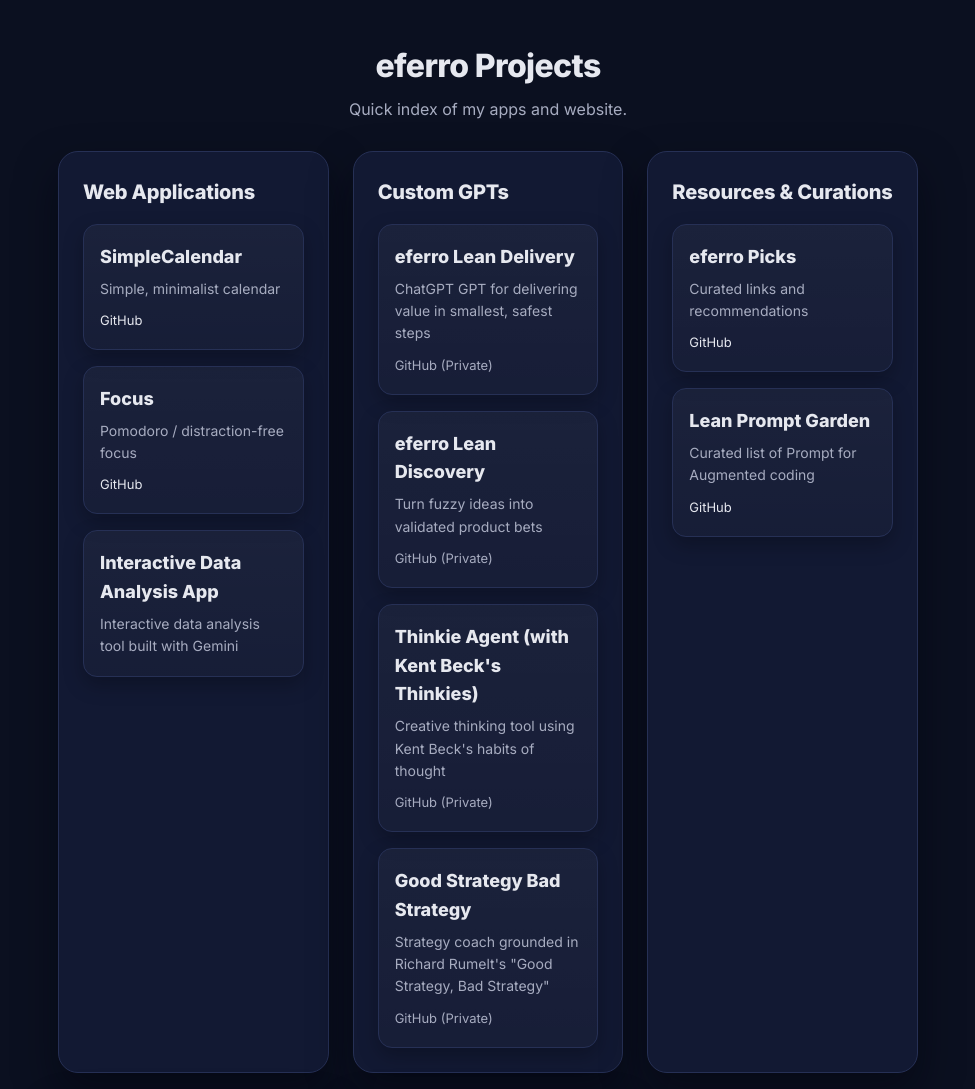
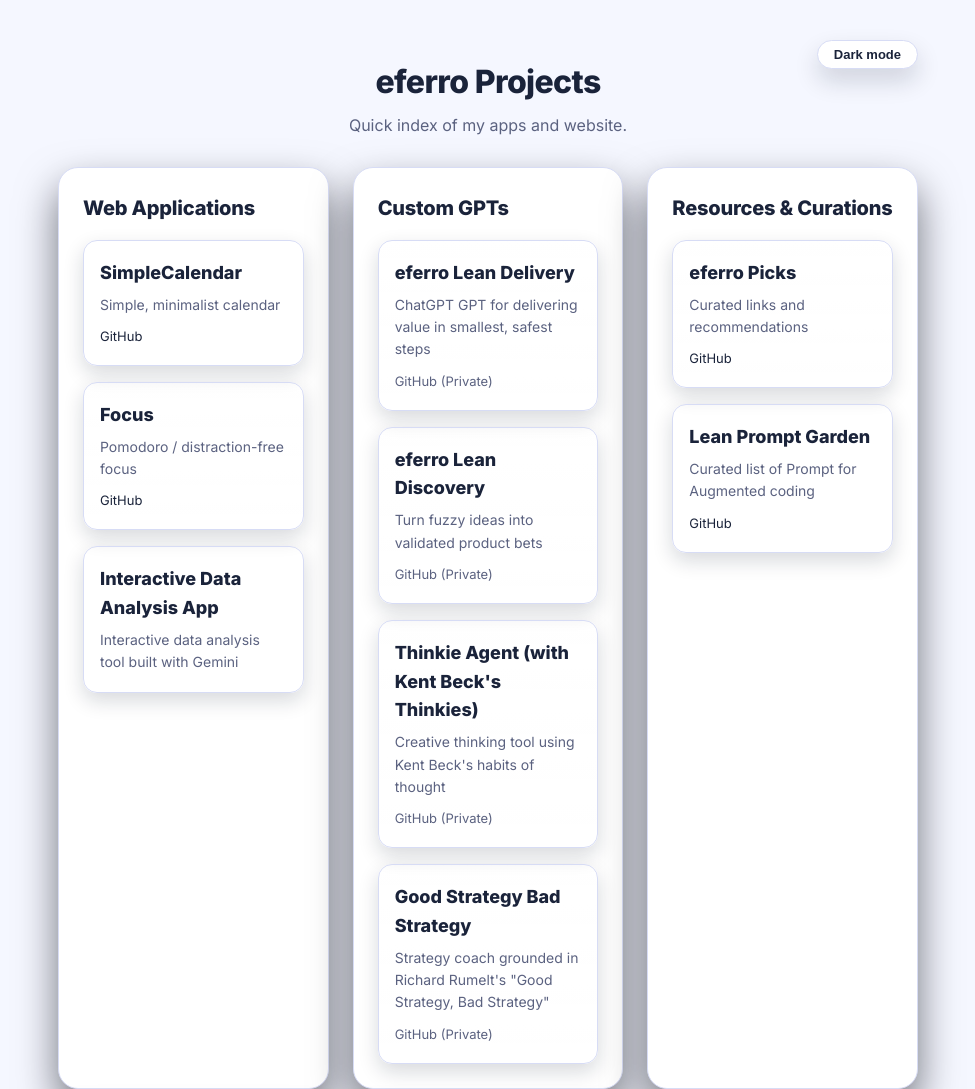
Before and after one commit to eferro/eferro.github.io, a plain HTML site: page index.html in a window 1280 px wide. Shown: the top 1089 px of the page, without its empty margins (152-1127 px from the left). Drawn offline with Linux system fonts and the light colour scheme.

Commit message:
Add light mode theme toggle

```diff
--- a/index.html
+++ b/index.html
@@ -13,6 +13,7 @@
 <body>
   <main class="container">
     <header class="header">
+      <button id="theme-toggle" class="theme-toggle" type="button" aria-label="Toggle color theme">Toggle theme</button>
       <h1 class="title">eferro Projects</h1>
       <p class="subtitle">Quick index of my apps and website.</p>
     </header>
@@ -123,7 +124,49 @@
   </main>
 
   <script>
-    document.getElementById('year').textContent = new Date().getFullYear();
+    const yearEl = document.getElementById('year');
+    if (yearEl) {
+      yearEl.textContent = new Date().getFullYear();
+    }
+
+    const root = document.documentElement;
+    const themeToggle = document.getElementById('theme-toggle');
+    const storedTheme = window.localStorage.getItem('theme');
+    const mediaQuery = window.matchMedia('(prefers-color-scheme: dark)');
+    const systemPrefersDark = mediaQuery.matches;
+
+    const applyTheme = (theme) => {
+      root.dataset.theme = theme;
+      if (themeToggle) {
+        const isDark = theme === 'dark';
+        themeToggle.setAttribute('aria-pressed', String(isDark));
+        themeToggle.textContent = isDark ? 'Light mode' : 'Dark mode';
+        themeToggle.title = isDark ? 'Switch to light mode' : 'Switch to dark mode';
+      }
+    };
+
+    const currentTheme = storedTheme || (systemPrefersDark ? 'dark' : 'light');
+    applyTheme(currentTheme);
+
+    if (themeToggle) {
+      themeToggle.addEventListener('click', () => {
+        const nextTheme = root.dataset.theme === 'dark' ? 'light' : 'dark';
+        window.localStorage.setItem('theme', nextTheme);
+        applyTheme(nextTheme);
+      });
+    }
+
+    const handlePreferenceChange = (event) => {
+      if (!window.localStorage.getItem('theme')) {
+        applyTheme(event.matches ? 'dark' : 'light');
+      }
+    };
+
+    if (typeof mediaQuery.addEventListener === 'function') {
+      mediaQuery.addEventListener('change', handlePreferenceChange);
+    } else if (typeof mediaQuery.addListener === 'function') {
+      mediaQuery.addListener(handlePreferenceChange);
+    }
   </script>
 
 </body>
--- a/style.css
+++ b/style.css
@@ -7,6 +7,17 @@
   --accent-2: #a7ffcf;
   --border: #263055;
   --shadow: rgba(0, 0, 0, 0.25);
+}
+
+:root[data-theme="light"] {
+  --bg: #f5f7ff;
+  --panel: #ffffff;
+  --text: #1a233a;
+  --muted: #5b6280;
+  --accent: #2f58ff;
+  --accent-2: #0946c5;
+  --border: #d7dcf5;
+  --shadow: rgba(15, 23, 42, 0.16);
 }
 
 * { box-sizing: border-box; }
@@ -19,6 +30,7 @@ body {
   background: var(--bg);
   color: var(--text);
   line-height: 1.6;
+  transition: background 180ms ease, color 180ms ease;
 }
 
 .container {
@@ -30,6 +42,8 @@ body {
 .header {
   text-align: center;
   margin-bottom: 28px;
+  position: relative;
+  padding-top: 16px;
 }
 
 .title {
@@ -42,6 +56,33 @@ body {
 .subtitle {
   margin: 0;
   color: var(--muted);
+}
+
+.theme-toggle {
+  position: absolute;
+  top: 0;
+  right: 0;
+  border: 1px solid var(--border);
+  border-radius: 999px;
+  padding: 6px 16px;
+  background: var(--panel);
+  color: var(--text);
+  font-size: 13px;
+  font-weight: 600;
+  cursor: pointer;
+  box-shadow: 0 12px 24px var(--shadow);
+  transition: background 160ms ease, border-color 160ms ease, transform 160ms ease, color 160ms ease;
+}
+
+.theme-toggle:hover {
+  background: color-mix(in srgb, var(--accent) 14%, var(--panel));
+  border-color: color-mix(in oklab, var(--accent) 45%, var(--border));
+  transform: translateY(-1px);
+}
+
+.theme-toggle:focus-visible {
+  outline: 2px solid var(--accent);
+  outline-offset: 2px;
 }
 
 .links {
```
